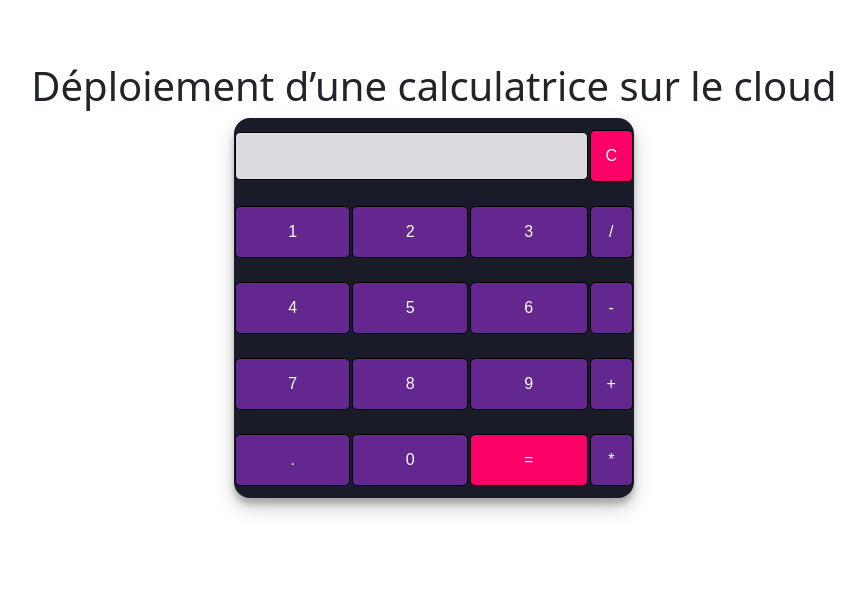
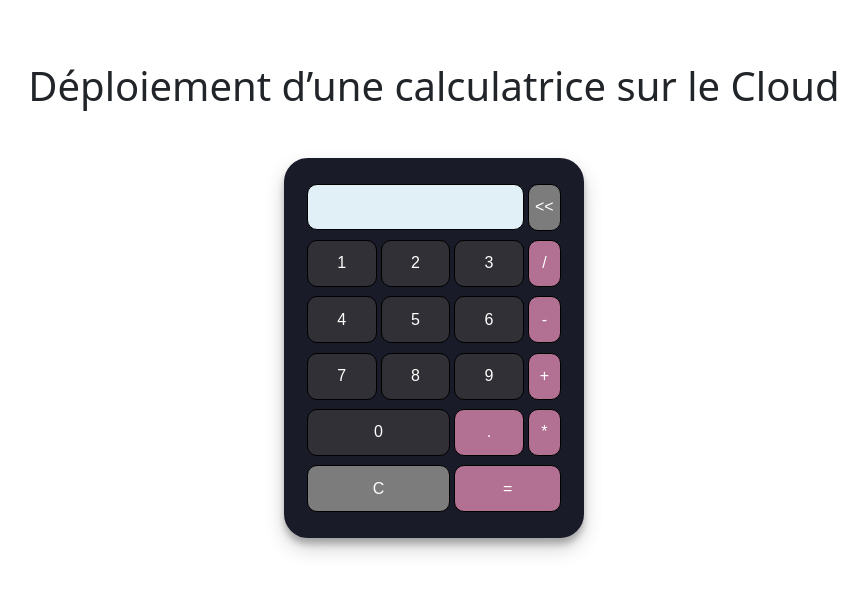
Before and after one commit to micmorin/2022A-Microservices_Simple_UQAC_8CLD201, a Flask app: page / in a window 1280 px wide. Shown: the part 70-663 px from the top of the page, without its empty margins (206-1074 px from the left). Run offline with Flask 2, Linux system fonts and the light colour scheme; some libraries are stand-ins or nearby versions.

Commit message:
Nouvelle apparence pour la calculatrice.

```diff
--- a/Web/src/main/static/script.js
+++ b/Web/src/main/static/script.js
@@ -1,3 +1,4 @@
+// This function clears all the values
 function clearScreen() {
     document.getElementById("result").value = "";
 }
@@ -13,3 +14,9 @@ function calculate() {
     var q = eval(p);
     document.getElementById("result").value = q;
 }
+
+// This function clears the last value
+function backSpace() {
+    var value = document.getElementById("result").value;
+    document.getElementById("result").value = value.substr(0, value.length - 1);
+}
--- a/Web/src/main/static/style.css
+++ b/Web/src/main/static/style.css
@@ -25,35 +25,42 @@ main > .container {
 }
 
 @import url('https://fonts.googleapis.com/css2?family=Orbitron&display=swap');
+#title {
+    padding-bottom: 40px;
+}
 .calculator {
-    padding: 30px;
-    border-radius: 1em;
+    border-collapse: separate;
+    padding: 20px;
+    border-radius: 1.5em;
     height: 380px;
-    width: 400px;
+    width: 300px;
     margin: auto;
     background-color: #191b28;
     box-shadow: rgba(0, 0, 0, 0.19) 0px 10px 20px, rgba(0, 0, 0, 0.23) 0px 6px 6px;
 }
 .display-box {
     font-family: 'Orbitron', sans-serif;
-    background-color: #dcdbe1;
+    background-color: #e1eff6;
     border: solid black 0.5px;
     color: black;
-    border-radius: 5px;
+    border-radius: 10px;
     width: 100%;
-    height: 65%;
+    height: 88%;
 }
-#btn {
-    background-color: #fb0066;
+#btn-1 {
+    background-color: #b27092;
+}
+#btn-2 {
+    background-color: #7c7c7c;
 }
 input[type=button] {
     font-family: 'Orbitron', sans-serif;
-    background-color: #64278f;
+    background-color: #303036;
     color: white;
     border: solid black 0.5px;
     width: 100%;
-    border-radius: 5px;
-    height: 70%;
+    border-radius: 10px;
+    height: 90%;
     outline: none;
 }
 input:active[type=button] {
--- a/Web/src/main/templates/index.html
+++ b/Web/src/main/templates/index.html
@@ -13,44 +13,46 @@
 {% endwith %}
 
 <div class="row">
-    <div class="col">
-        <h1 class="mt-5 text-center">Déploiement d’une calculatrice sur le cloud</h1>
+    <div class="col" id="title">
+        <h1 class="mt-5 text-center">Déploiement d’une calculatrice sur le Cloud</h1>
     </div>
 </div>
 
 <table class="calculator" >
     <tr>
       <td colspan="3"> <input class="display-box" type="text" id="result" disabled /> </td>
-
-      <!-- clearScreen() function clears all the values -->
-      <td> <input type="button" value="C" onclick="clearScreen()" id="btn" /> </td>
+      <!-- backSpace() function clears the last value -->
+      <td> <input type="button" value="<<" onclick="backSpace()" id="btn-2" /> </td>
     </tr>
     <tr>
       <!-- display() function displays the value of clicked button -->
       <td> <input type="button" value="1" onclick="display('1')" /> </td>
       <td> <input type="button" value="2" onclick="display('2')" /> </td>
       <td> <input type="button" value="3" onclick="display('3')" /> </td>
-      <td> <input type="button" value="/" onclick="display('/')" /> </td>
+      <td> <input type="button" value="/" onclick="display('/')" id="btn-1" /> </td>
     </tr>
     <tr>
       <td> <input type="button" value="4" onclick="display('4')" /> </td>
       <td> <input type="button" value="5" onclick="display('5')" /> </td>
       <td> <input type="button" value="6" onclick="display('6')" /> </td>
-      <td> <input type="button" value="-" onclick="display('-')" /> </td>
+      <td> <input type="button" value="-" onclick="display('-')" id="btn-1" /> </td>
     </tr>
     <tr>
       <td> <input type="button" value="7" onclick="display('7')" /> </td>
       <td> <input type="button" value="8" onclick="display('8')" /> </td>
       <td> <input type="button" value="9" onclick="display('9')" /> </td>
-      <td> <input type="button" value="+" onclick="display('+')" /> </td>
+      <td> <input type="button" value="+" onclick="display('+')" id="btn-1" /> </td>
     </tr>
     <tr>
-      <td> <input type="button" value="." onclick="display('.')" /> </td>
-      <td> <input type="button" value="0" onclick="display('0')" /> </td>
-
+      <td colspan = "2"> <input type="button" value="0" onclick="display('0')" /> </td>
+      <td> <input type="button" value="." onclick="display('.')" id="btn-1" /> </td>
+      <td> <input type="button" value="*" onclick="display('*')" id="btn-1" /> </td>
+    </tr>
+    <tr>
+      <!-- clearScreen() function clears all the values -->
+      <td colspan = "2"> <input type="button" value="C" onclick="clearScreen()" id="btn-2" /> </td>
       <!-- calculate() function evaluates the mathematical expression -->
-      <td> <input type="button" value="=" onclick="calculate()" id="btn" /> </td>
-      <td> <input type="button" value="*" onclick="display('*')" /> </td>
+      <td colspan = "2"> <input type="button" value="=" onclick="calculate()" id="btn-1" /> </td>
     </tr>
   </table>
 
```
